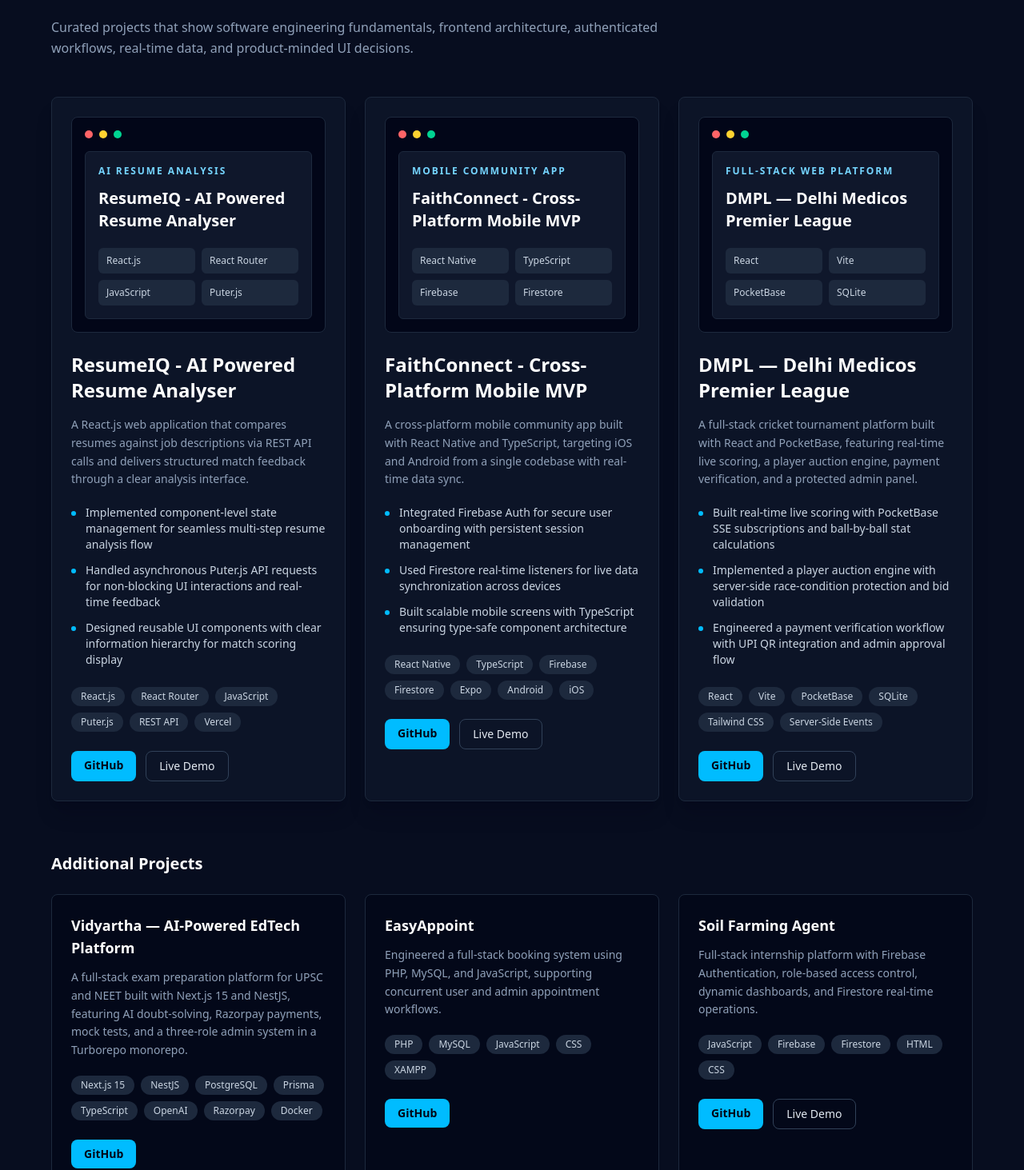
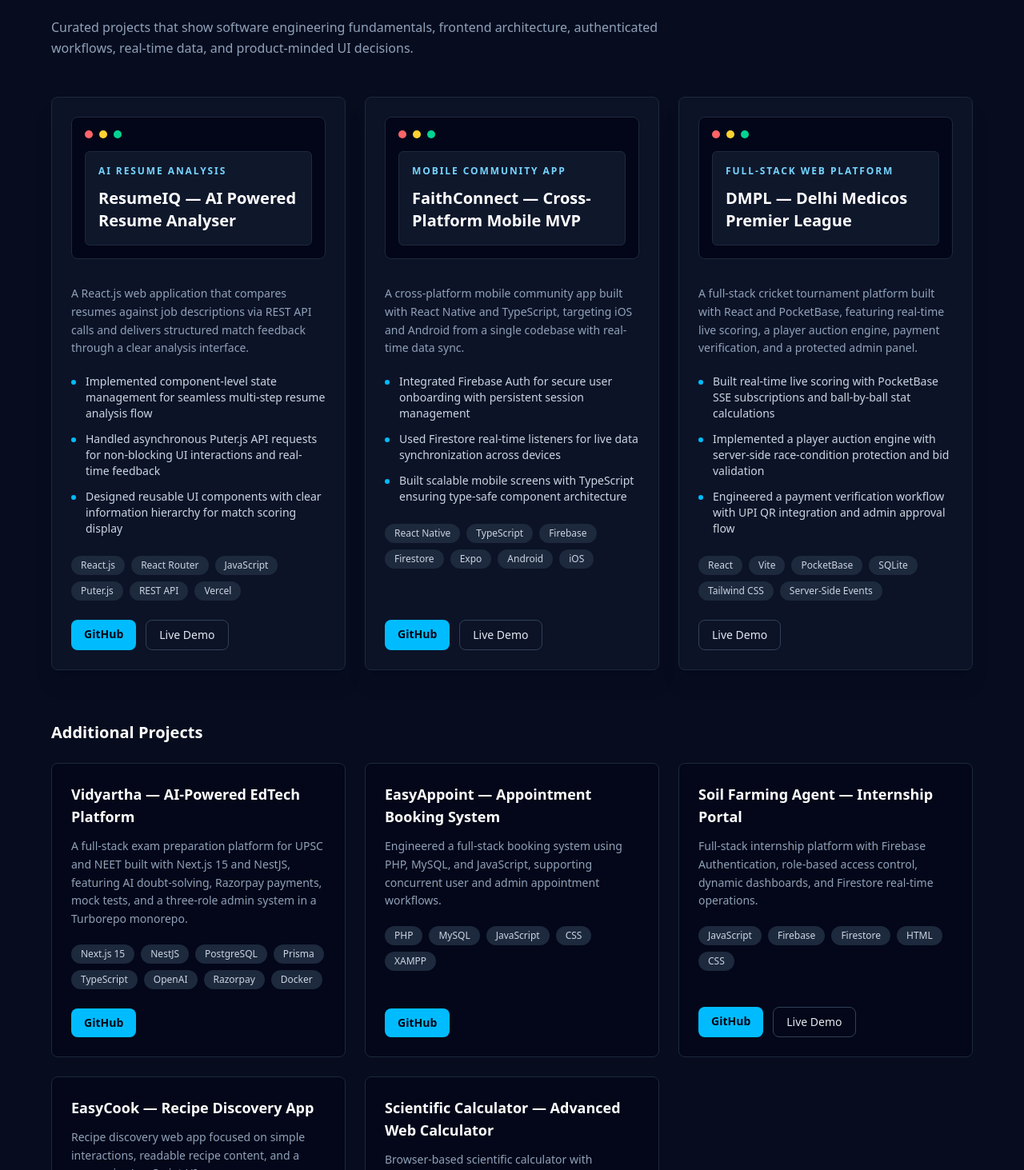
Before and after one commit to rajnish-012/MyPortfolio, a React (Vite) app: page / in a window 1280 px wide. Shown: the part 4187-5650 px from the top of the page at 80% size. Built offline with nearby package versions, Linux system fonts and the light colour scheme.

Commit message:
optimising SEO

```diff
--- /dev/null
+++ b/public/googlebc46a23ed2dbbbda.html
@@ -0,0 +1 @@
+google-site-verification: googlebc46a23ed2dbbbda.html
--- a/src/components/Projects.jsx
+++ b/src/components/Projects.jsx
@@ -2,7 +2,7 @@
 import SectionHeader from "./SectionHeader";
 import { featuredProjects, otherProjects } from "../data/projects";
 
-const ProjectVisual = ({ title, type, tech }) => (
+const ProjectVisual = ({ title, type }) => (
   <div className="mb-6 rounded-lg border border-slate-800 bg-slate-950 p-4">
     <div className="mb-4 flex items-center gap-2">
       <span className="h-2.5 w-2.5 rounded-full bg-red-400" />
@@ -14,22 +14,13 @@
         {type || "Project"}
       </p>
       <p className="mt-3 text-xl font-bold text-white">{title}</p>
-      <div className="mt-5 grid grid-cols-2 gap-2">
-        {tech.slice(0, 4).map((item) => (
-          <span
-            key={item}
-            className="rounded-md bg-slate-800 px-2.5 py-2 text-xs text-slate-300"
-          >
-            {item}
-          </span>
-        ))}
-      </div>
     </div>
   </div>
 );
 
 const ProjectLinks = ({ github, live }) => (
   <div className="mt-6 flex flex-wrap gap-3 text-sm">
+    {github && (
       <a
         href={github}
         target="_blank"
@@ -38,6 +29,7 @@
       >
         GitHub
       </a>
+    )}
     {live && (
       <a
         href={live}
@@ -53,17 +45,16 @@
 
 const FeaturedProjectCard = ({ project, index }) => (
   <Motion.article
-    initial={{ opacity: 0, y: 36 }}
-    whileInView={{ opacity: 1, y: 0 }}
+    initial={{ opacity: 0, y: 36, filter: "blur(4px)" }}
+    whileInView={{ opacity: 1, y: 0, filter: "blur(0px)" }}
     transition={{ duration: 0.55, delay: index * 0.08 }}
     whileHover={{ y: -8 }}
     viewport={{ once: true }}
-    className="rounded-lg border border-slate-800 bg-slate-900/70 p-6 shadow-xl shadow-slate-950/20 transition hover:border-sky-400/70 hover:shadow-sky-950/20"
+    className="flex flex-col rounded-lg border border-slate-800 bg-slate-900/70 p-6 shadow-xl shadow-slate-950/20 transition hover:border-sky-400/70 hover:shadow-lg hover:shadow-sky-500/10"
   >
-    <ProjectVisual title={project.title} type={project.type} tech={project.tech} />
+    <ProjectVisual title={project.title} type={project.type} />
 
-    <h3 className="text-2xl font-semibold text-white">{project.title}</h3>
-    <p className="mt-4 text-sm leading-relaxed text-slate-400">
+    <p className="mt-2 text-sm leading-relaxed text-slate-400">
       {project.description}
     </p>
 
@@ -87,18 +78,20 @@
       ))}
     </div>
 
+    <div className="mt-auto">
       <ProjectLinks github={project.github} live={project.live} />
+    </div>
   </Motion.article>
 );
 
 const OtherProjectCard = ({ project, index }) => (
   <Motion.article
-    initial={{ opacity: 0, y: 28 }}
-    whileInView={{ opacity: 1, y: 0 }}
+    initial={{ opacity: 0, y: 28, filter: "blur(4px)" }}
+    whileInView={{ opacity: 1, y: 0, filter: "blur(0px)" }}
     transition={{ duration: 0.5, delay: index * 0.07 }}
     whileHover={{ y: -6 }}
     viewport={{ once: true }}
-    className="rounded-lg border border-slate-800 bg-slate-950/70 p-6 transition hover:border-sky-400/60"
+    className="flex flex-col rounded-lg border border-slate-800 bg-slate-950/70 p-6 transition hover:border-sky-400/60 hover:shadow-lg hover:shadow-sky-950/30"
   >
     <h3 className="text-lg font-semibold text-white">{project.title}</h3>
     <p className="mt-3 text-sm leading-relaxed text-slate-400">
@@ -116,7 +109,9 @@
       ))}
     </div>
 
+    <div className="mt-auto">
       <ProjectLinks github={project.github} live={project.live} />
+    </div>
   </Motion.article>
 );
 
@@ -149,9 +144,15 @@
         </div>
 
         <div className="mt-16">
-          <h3 className="mb-6 text-xl font-semibold text-white">
+          <Motion.h3
+            initial={{ opacity: 0, x: -16 }}
+            whileInView={{ opacity: 1, x: 0 }}
+            transition={{ duration: 0.5 }}
+            viewport={{ once: true }}
+            className="mb-6 text-xl font-semibold text-white"
+          >
             Additional Projects
-          </h3>
+          </Motion.h3>
           <div className="grid gap-6 md:grid-cols-3">
             {otherProjects.map((project, index) => (
               <OtherProjectCard
--- a/src/data/projects.js
+++ b/src/data/projects.js
@@ -1,6 +1,6 @@
 export const featuredProjects = [
   {
-    title: "ResumeIQ - AI Powered Resume Analyser",
+    title: "ResumeIQ — AI Powered Resume Analyser",
     type: "AI Resume Analysis",
     description:
       "A React.js web application that compares resumes against job descriptions via REST API calls and delivers structured match feedback through a clear analysis interface.",
@@ -21,7 +21,7 @@
     live: "https://ai-parseresume.vercel.app/",
   },
   {
-    title: "FaithConnect - Cross-Platform Mobile MVP",
+    title: "FaithConnect — Cross-Platform Mobile MVP",
     type: "Mobile Community App",
     description:
       "A cross-platform mobile community app built with React Native and TypeScript, targeting iOS and Android from a single codebase with real-time data sync.",
@@ -60,7 +60,7 @@
       "Tailwind CSS",
       "Server-Side Events",
     ],
-    github: "",
+    github : null,
     live: "https://dmplt20.com",
   },
 ];
@@ -90,7 +90,7 @@
     live: null,
   },
   {
-    title: "EasyAppoint",
+  title: "EasyAppoint — Appointment Booking System",
   type: "Appointment Booking Platform",
   description:
     "Engineered a full-stack booking system using PHP, MySQL, and JavaScript, supporting concurrent user and admin appointment workflows.",
@@ -104,7 +104,7 @@
   live: null,
 },
 {
-    title: "Soil Farming Agent",
+  title: "Soil Farming Agent — Internship Portal",
   description:
     "Full-stack internship platform with Firebase Authentication, role-based access control, dynamic dashboards, and Firestore real-time operations.",
   tech: ["JavaScript", "Firebase", "Firestore", "HTML", "CSS"],
@@ -112,7 +112,7 @@
   live: "https://soil-login-and-signup.web.app/",
 },
 {
-    title: "EasyCook",
+  title: "EasyCook — Recipe Discovery App",
   description:
     "Recipe discovery web app focused on simple interactions, readable recipe content, and a responsive JavaScript UI.",
   tech: ["JavaScript", "HTML", "CSS"],
@@ -120,11 +120,10 @@
   live: "https://easy-cook-lyart.vercel.app/",
 },
 {
-    title: "Scientific Calculator",
+  title: "Scientific Calculator — Advanced Web Calculator",
   description:
     "Browser-based scientific calculator with standard and advanced arithmetic operations in a clean interface.",
   tech: ["JavaScript", "HTML", "CSS"],
   github: "https://github.com/rajnish-012/Scientific-Calculator",
   live: null,
-  },
-];
+}]
```
Lines whose indentation alone changed are shown as unchanged.
